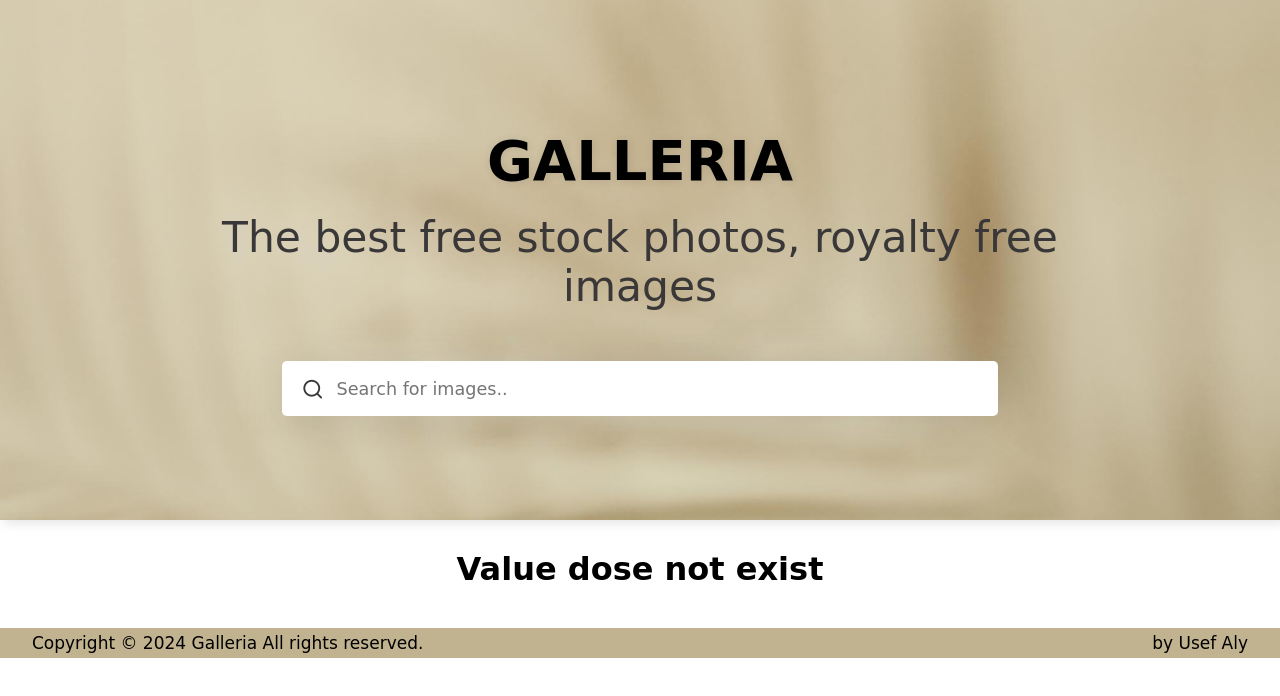
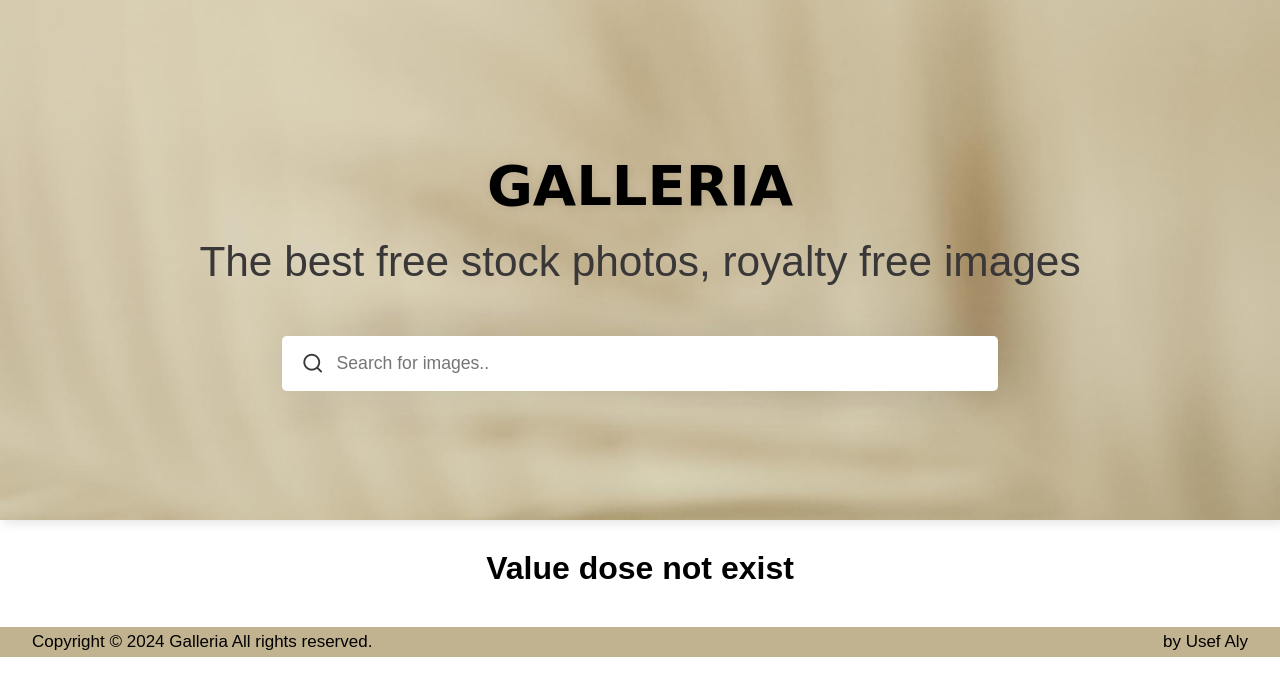
Before and after one commit to Usef-Aly/GALLERIA, a plain HTML site: page index.html in a window 1280 px wide. Drawn offline with nearby package versions, Linux system fonts and the light colour scheme; no server answers.

Commit message:
style.css

```diff
--- a/style.css
+++ b/style.css
@@ -2,7 +2,7 @@
     padding: 0%;
     margin: 0%;
     box-sizing: border-box;
-    font-family: cursive;
+    font-family: "cursive", sans-serif;
 }
 /* ^=====================Header*/
 .search {
```
